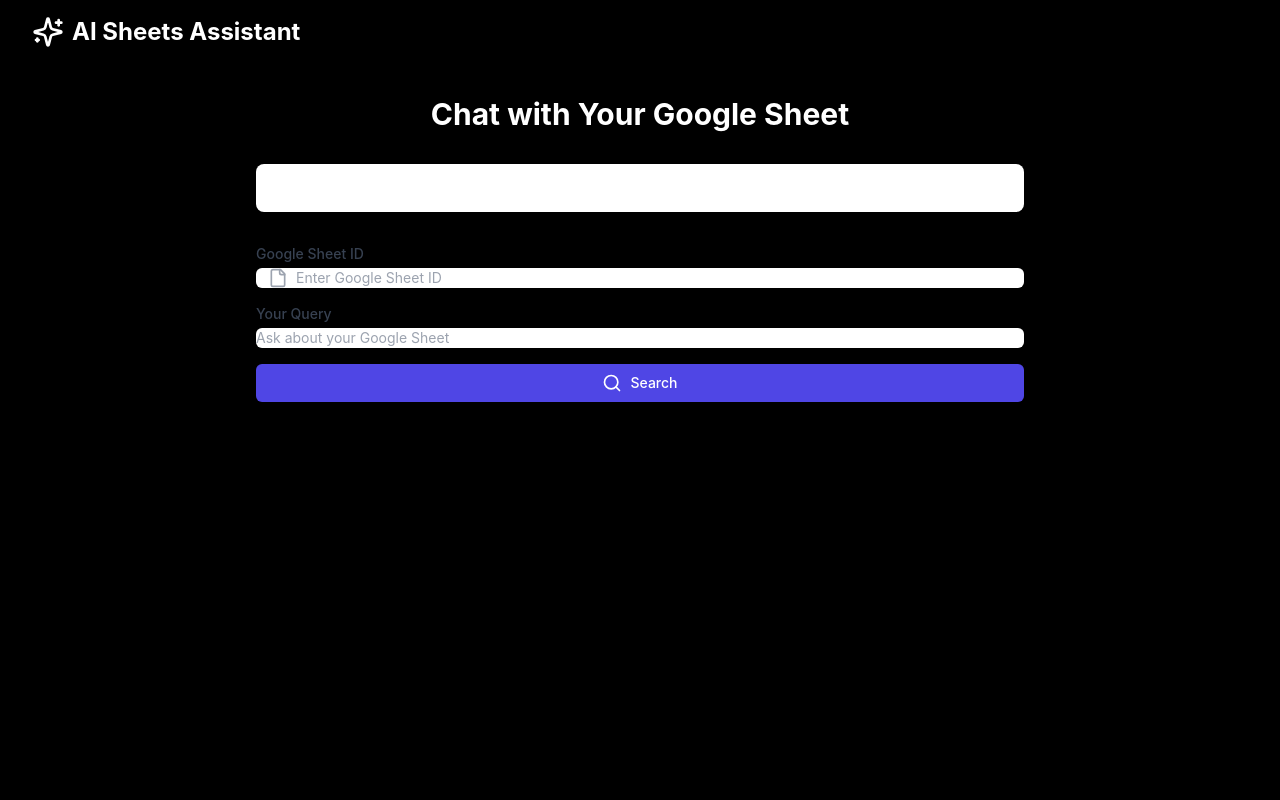
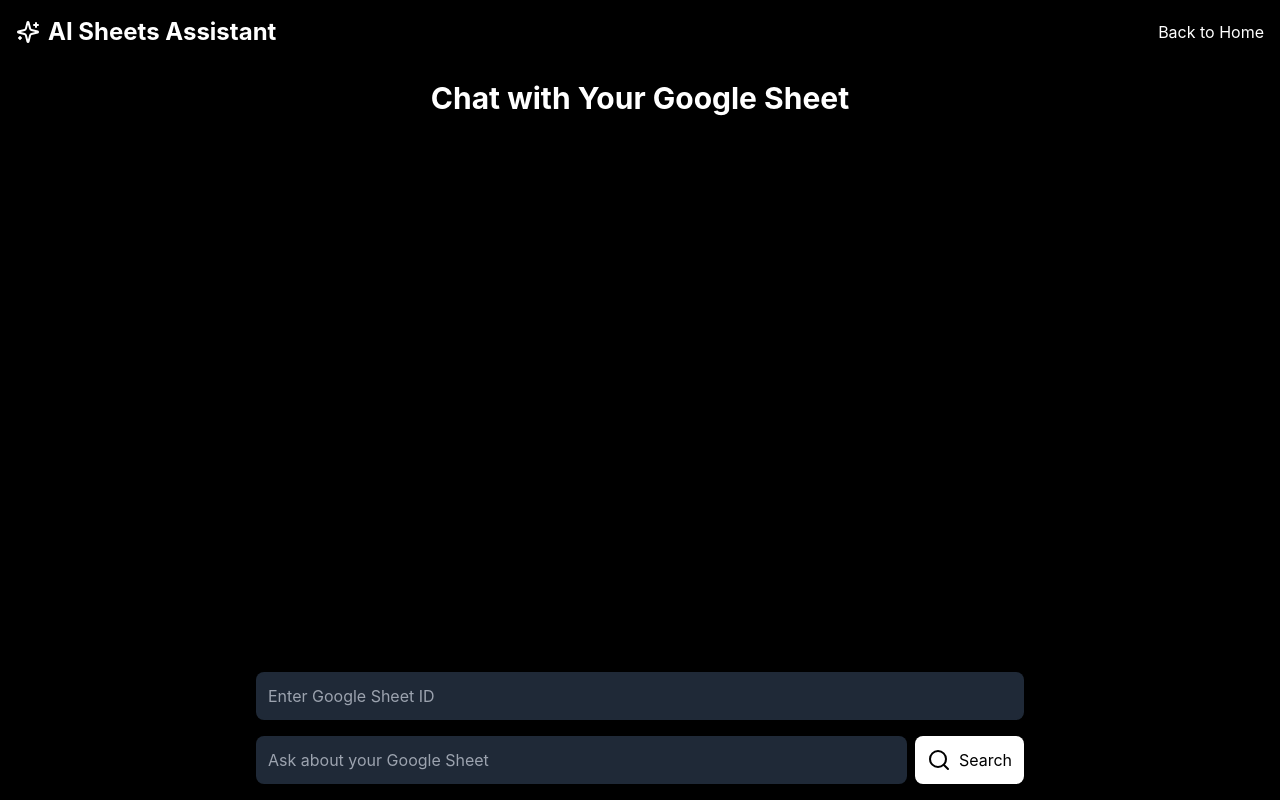
Before and after one commit to Prat011/ClarifyAI-website, a React (Create React App) app: page /sheet in a window 1280 px wide. Built offline with nearby package versions, Linux system fonts and the light colour scheme.

Commit message:
Update SheetPage.js for styling

```diff
--- a/src/components/SheetPage.js
+++ b/src/components/SheetPage.js
@@ -2,6 +2,7 @@
 import { SparklesIcon, SearchIcon, Loader, FileIcon } from 'lucide-react';
 import { Link } from 'react-router-dom';
 import axios from 'axios';
+import { Analytics } from "@vercel/analytics/react";
 
 const SheetPage = () => {
   const [sheetId, setSheetId] = useState('');
@@ -61,88 +62,65 @@
 
   return (
     <div className="min-h-screen bg-black text-white flex flex-col">
-      <nav className="bg-black shadow-md">
-        <div className="max-w-7xl mx-auto px-4 sm:px-6 lg:px-8">
-          <div className="flex justify-between h-16">
-            <div className="flex">
-              <Link to="/" className="flex-shrink-0 flex items-center">
-                <SparklesIcon className="h-8 w-8 text-white" />
-                <span className="ml-2 text-2xl font-bold text-white">AI Sheets Assistant</span>
+      <nav className="p-4 bg-black bg-opacity-80 backdrop-filter backdrop-blur-lg">
+        <div className="container mx-auto flex justify-between items-center">
+          <Link to="/" className="text-2xl font-bold flex items-center">
+            <SparklesIcon className="mr-2" />
+            AI Sheets Assistant
           </Link>
-            </div>
-          </div>
+          <Link to="/" className="hover:text-gray-300">Back to Home</Link>
         </div>
       </nav>
 
-      <main className="flex-grow container mx-auto px-4 sm:px-6 lg:px-8 py-8">
-        <div className="max-w-3xl mx-auto">
-          <h1 className="text-3xl font-bold text-white mb-8 text-center">Chat with Your Google Sheet</h1>
+      <div className="flex-grow flex flex-col items-center justify-between p-4">
+        <div className="w-full max-w-3xl mb-8">
+          <h2 className="text-3xl font-bold mb-8 text-center">Chat with Your Google Sheet</h2>
 
           {errorMessage && (
-            <div className="mb-4 p-4 bg-red-100 border border-red-400 text-red-700 rounded">
+            <div className="mb-4 p-3 bg-gray-800 rounded-lg text-red-500">
               {errorMessage}
             </div>
           )}
 
-          <div className="bg-white shadow-md rounded-lg overflow-hidden mb-8">
-            <div className="p-6 max-h-96 overflow-y-auto">
+          <div className="space-y-4 mb-8 max-h-[60vh] overflow-y-auto">
             {messages.map((message, index) => (
-                <div key={index} className={`mb-4 p-3 rounded-lg ${
-                  message.role === 'assistant' ? 'bg-indigo-100 text-indigo-800' : 'bg-gray-100 text-gray-800'
-                }`}>
-                  <p>{message.content}</p>
+              <div key={index} className={`p-3 rounded-lg ${message.role === 'assistant' ? 'bg-gray-800' : 'bg-gray-700'}`}>
+                <p className="font-league-spartan">{message.content}</p>
               </div>
             ))}
           </div>
         </div>
 
-          <form onSubmit={handleSearch} className="space-y-4">
-            <div>
-              <label htmlFor="sheetId" className="block text-sm font-medium text-gray-700">Google Sheet ID</label>
-              <div className="mt-1 relative rounded-md shadow-sm">
-                <div className="absolute inset-y-0 left-0 pl-3 flex items-center pointer-events-none">
-                  <FileIcon className="h-5 w-5 text-gray-400" />
-                </div>
+        <form onSubmit={handleSearch} className="w-full max-w-3xl space-y-4">
+          <div className="flex space-x-2">
             <input
               type="text"
-                  id="sheetId"
               value={sheetId}
               onChange={(e) => setSheetId(e.target.value)}
-                  className="focus:ring-indigo-500 focus:border-indigo-500 block w-full pl-10 sm:text-sm border-gray-300 rounded-md"
               placeholder="Enter Google Sheet ID"
+              className="flex-grow p-3 rounded-lg bg-gray-800 text-white placeholder-gray-400 focus:outline-none focus:ring-2 focus:ring-white"
             />
           </div>
-            </div>
-            <div>
-              <label htmlFor="query" className="block text-sm font-medium text-gray-700">Your Query</label>
-              <div className="mt-1">
+          <div className="flex space-x-2">
             <input
               type="text"
-                  id="query"
               value={query}
               onChange={(e) => setQuery(e.target.value)}
-                  className="shadow-sm focus:ring-indigo-500 focus:border-indigo-500 block w-full sm:text-sm border-gray-300 rounded-md"
               placeholder="Ask about your Google Sheet"
+              className="flex-grow p-3 rounded-lg bg-gray-800 text-white placeholder-gray-400 focus:outline-none focus:ring-2 focus:ring-white"
             />
-              </div>
-            </div>
-            <div>
             <button
               type="submit"
               disabled={isLoading}
-                className="w-full flex justify-center py-2 px-4 border border-transparent rounded-md shadow-sm text-sm font-medium text-white bg-indigo-600 hover:bg-indigo-700 focus:outline-none focus:ring-2 focus:ring-offset-2 focus:ring-indigo-500"
+              className="p-3 rounded-lg bg-white text-black hover:bg-gray-200 transition duration-300 flex items-center justify-center"
             >
-                {isLoading ? (
-                  <Loader className="animate-spin h-5 w-5 mr-3" />
-                ) : (
-                  <SearchIcon className="h-5 w-5 mr-2" />
-                )}
+              {isLoading ? <Loader className="animate-spin mr-2" /> : <SearchIcon className="mr-2" />}
               Search
             </button>
           </div>
         </form>
       </div>
-      </main>
+      <Analytics />
     </div>
   );
 };
```
Lines whose indentation alone changed are shown as unchanged.
